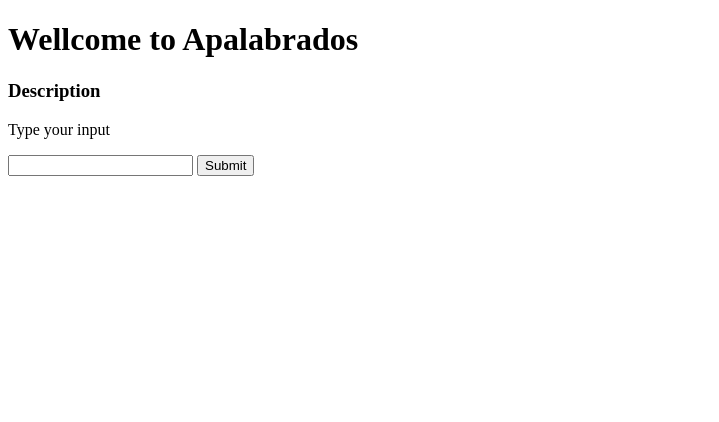
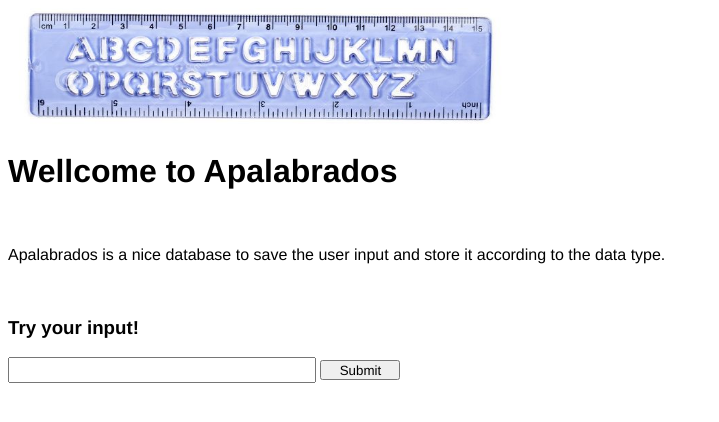
Before and after one commit to isabelyb/apalabrados, a Flask app: page / in a window 1280 px wide. Shown: the top 422 px of the page, without its empty margins (0-719 px from the left). Run offline with Flask 2, Linux system fonts and the light colour scheme.

Commit message:
finish MVP :D

```diff
--- a/main.py
+++ b/main.py
@@ -3,12 +3,7 @@ from mongo_db import mongodb, accumulate, save_input, tables
 
 
 app = Flask(__name__)
-
-
-
-
 db = mongodb()
-
 
 
 @app.route('/')
@@ -24,7 +19,6 @@ def data():
 @app.route('/submit')
 def submit():
     context = {
-        'variable':'Mariu',
         'titles': ['NUMBERS','TEXT','CHARACTER'],
         'tables': tables()
     }
--- a/mongo_db.py
+++ b/mongo_db.py
@@ -1,12 +1,14 @@
 from flask import Flask, request, redirect, url_for
 from flask_pymongo import pymongo
 import pandas as pd
+
 
 def mongodb():
     URL = "mongodb+srv://isabely:cohorte8@cluster0.k2xgf.mongodb.net/apalabrados_dbretryWrites=true&w=majority"
     client = pymongo.MongoClient(URL)
     db = client.get_database('apalabrados_db')
     return db
+
 
 db = mongodb()
 
@@ -38,7 +40,7 @@ def accumulate():
 def tables():
     numbers_db = db.NUMBERS.find({},{'Number':1, 'Accumulated':1,'_id':0})
     df_num = pd.DataFrame.from_dict(numbers_db)
-    num_data = df_num.to_html(index=False)
+    num_data = df_num.to_html(index=False, justify='center')
 
     text_db = db.TEXT.find({},{'Text':1,'Initial':1,'Final':1,'_id':0})
     df_text = pd.DataFrame.from_dict(text_db)
@@ -46,7 +48,7 @@ def tables():
 
     char_db = db.CHARACTERS.find({},{'Character':1,'_id':0})
     df_char = pd.DataFrame.from_dict(char_db)
-    char_data = df_char.to_html(index=False)
+    char_data = df_char.to_html(index=False, justify='center',col_space='150px')
 
     tables = [num_data, text_data, char_data]
 
--- a/static/css/main.css
+++ b/static/css/main.css
@@ -1,4 +1,19 @@
 td {
     margin: 20px;
-    padding: 10px;
+    padding: 8px;
+    vertical-align: top;
   }
+
+html * {
+    font-family: Helvetica;
+}
+
+img {
+    width: 500px;
+    height: 120px;
+}
+
+input{
+    width: 300px;
+    height: 20px;
+}
--- a/templates/index.html
+++ b/templates/index.html
@@ -7,23 +7,17 @@
     <link rel="stylesheet" href="{{ url_for('static', filename='css/main.css') }}">
 </head>
 <body>
-
+    <img src="{{url_for('static', filename='images/words.jpg')}}" alt="Words">
     <div>
-
         <h1>Wellcome to Apalabrados</h1>
-
-
-    <h3>Description</h3>
-
-
-    <p>Type your input</p>
-
+        &nbsp;
+        <p>Apalabrados is a nice database to save the user input and store it according to the data type.</p>
+        &nbsp;
+        <h3>Try your input!</h3>
         <form method="POST">
             <input name="text">
-        <input type="submit">
+            <input type="submit" style="width: 80px">
         </form>
-
     </div>
-
 </body>
 </html>
```
Also changed, not shown: templates/submit.html (+5 -12 lines), static/images/words.jpg. Lines whose indentation alone changed are shown as unchanged.
